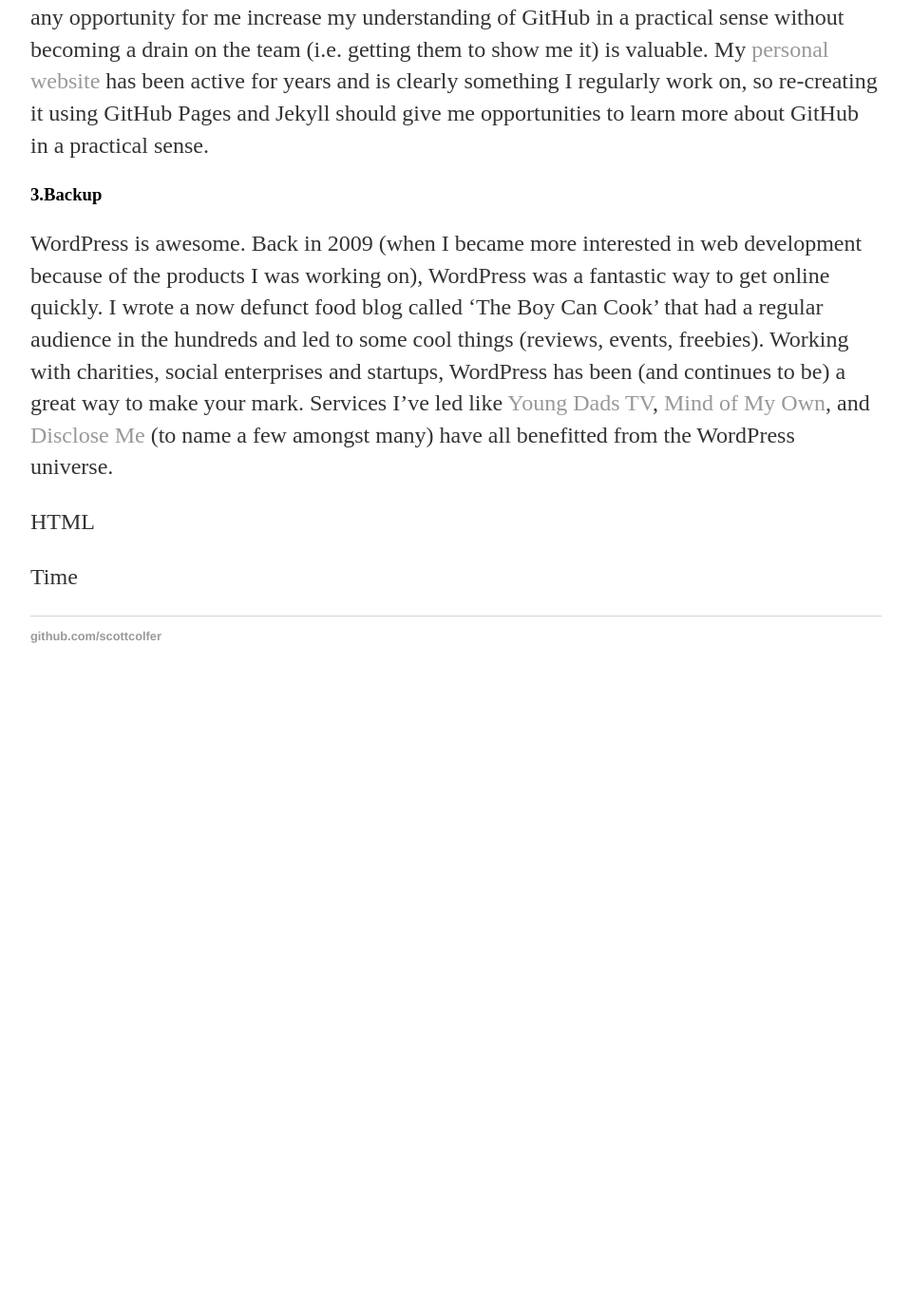
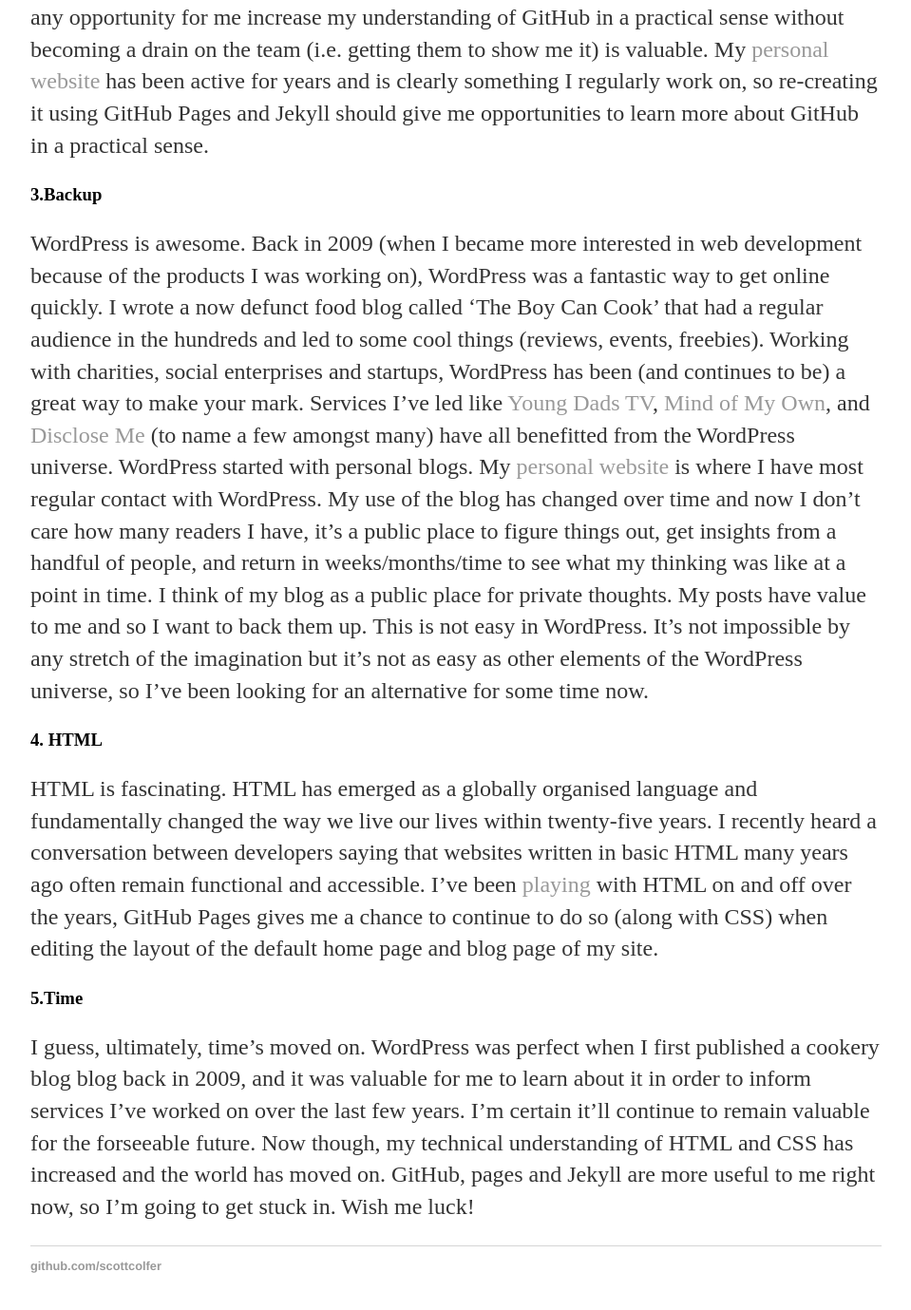
Before and after one commit to scottcolfer/scottcolfer.github.io, a Jekyll site: the page built from _posts/2016-04-09-personal-site-github-pages-jekyll.md, in a window 1280 px wide and 1400 px high, scrolled down 1452 px. Shown: the top 1379 px of the window at 95% size, without its empty margins (160-1119 px from the left). Built offline with Jekyll 4.4.1, drawn with Linux system fonts in a browser that asks for light colours; before the commit the page ends 2189 px from its top, so only the background shows below that.

Commit message:
Update 2016-04-09-personal-site-github-pages-jekyll.md
Completed 5 whys

```diff
--- a/_posts/2016-04-09-personal-site-github-pages-jekyll.md
+++ b/_posts/2016-04-09-personal-site-github-pages-jekyll.md
@@ -24,7 +24,10 @@
 
 ### 3.Backup
 WordPress is awesome. Back in 2009 (when I became more interested in web development because of the products I was working on), WordPress was a fantastic way to get online quickly. I wrote a now defunct food blog called 'The Boy Can Cook' that had a regular audience in the hundreds and led to some cool things (reviews, events, freebies). Working with charities, social enterprises and startups, WordPress has been (and continues to be) a great way to make your mark. Services I've led like [Young Dads TV](http://youngdads.tv/), [Mind of My Own](http://www.mindofmyown.org.uk/), and [Disclose Me](http://disclose.me.uk/) (to name a few amongst many) have all benefitted from the WordPress universe.
+WordPress started with personal blogs. My [personal website](http://scottcolfer.com/) is where I have most regular contact with WordPress. My use of the blog has changed over time and now I don't care how many readers I have, it's a public place to figure things out, get insights from a handful of people, and return in weeks/months/time to see what my thinking was like at a point in time. I think of my blog as a public place for private thoughts. My posts have value to me and so I want to back them up. This is not easy in WordPress. It's not impossible by any stretch of the imagination but it's not as easy as other elements of the WordPress universe, so I've been looking for an alternative for some time now.
 
-HTML
+### 4. HTML
+HTML is fascinating. HTML has emerged as a globally organised language and fundamentally changed the way we live our lives within twenty-five years. I recently heard a conversation between developers saying that websites written in basic HTML many years ago often remain functional and accessible. I've been [playing](http://scottcolfer.com/html/) with HTML on and off over the years, GitHub Pages gives me a chance to continue to do so (along with CSS) when editing the layout of the default home page and blog page of my site.
 
-Time
+### 5.Time
+I guess, ultimately, time's moved on. WordPress was perfect when I first published a cookery blog blog back in 2009, and it was valuable for me to learn about it in order to inform services I've worked on over the last few years. I'm certain it'll continue to remain valuable for the forseeable future. Now though, my technical understanding of HTML and CSS has increased and the world has moved on. GitHub, pages and Jekyll are more useful to me right now, so I'm going to get stuck in. Wish me luck!
```
